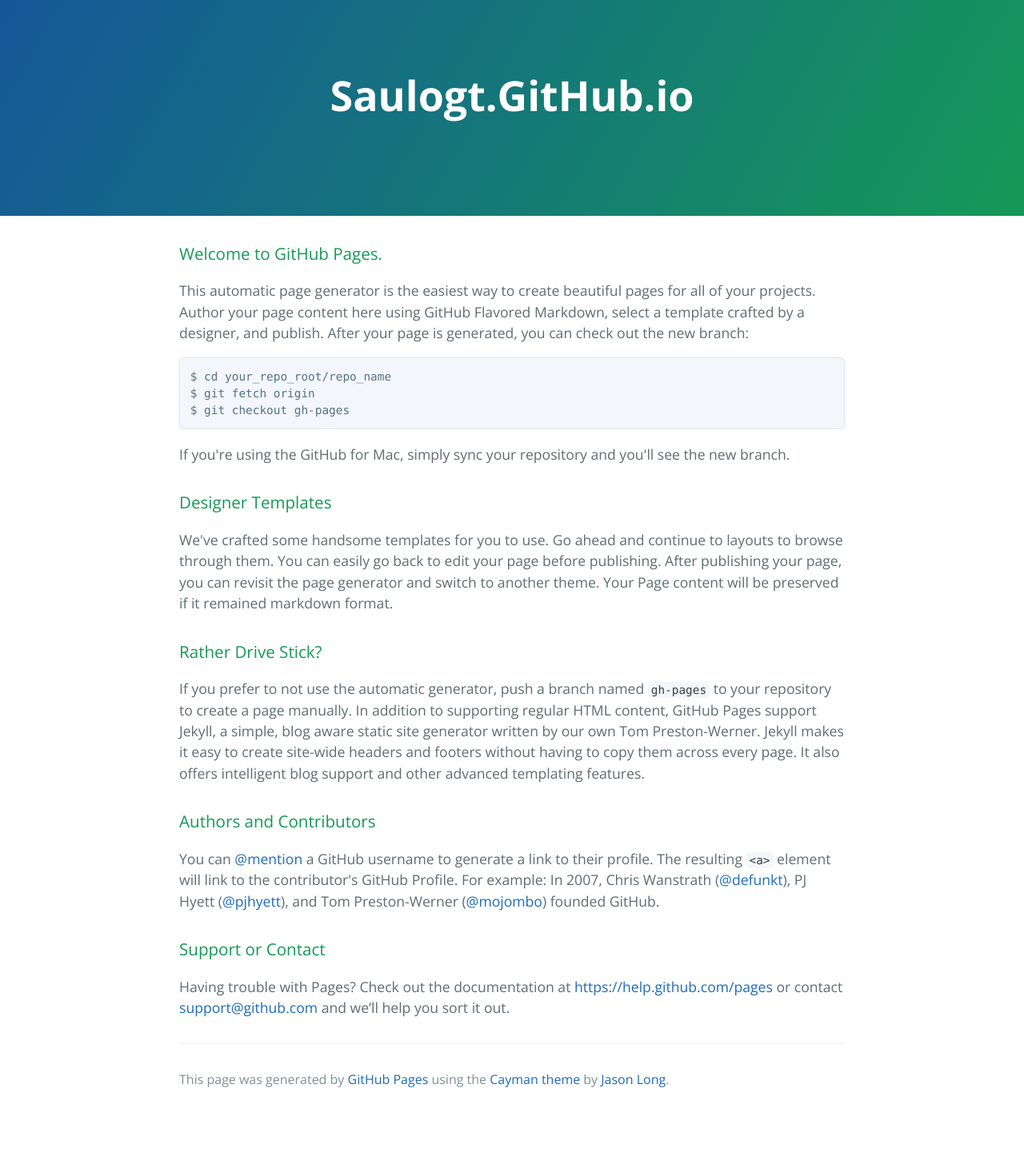
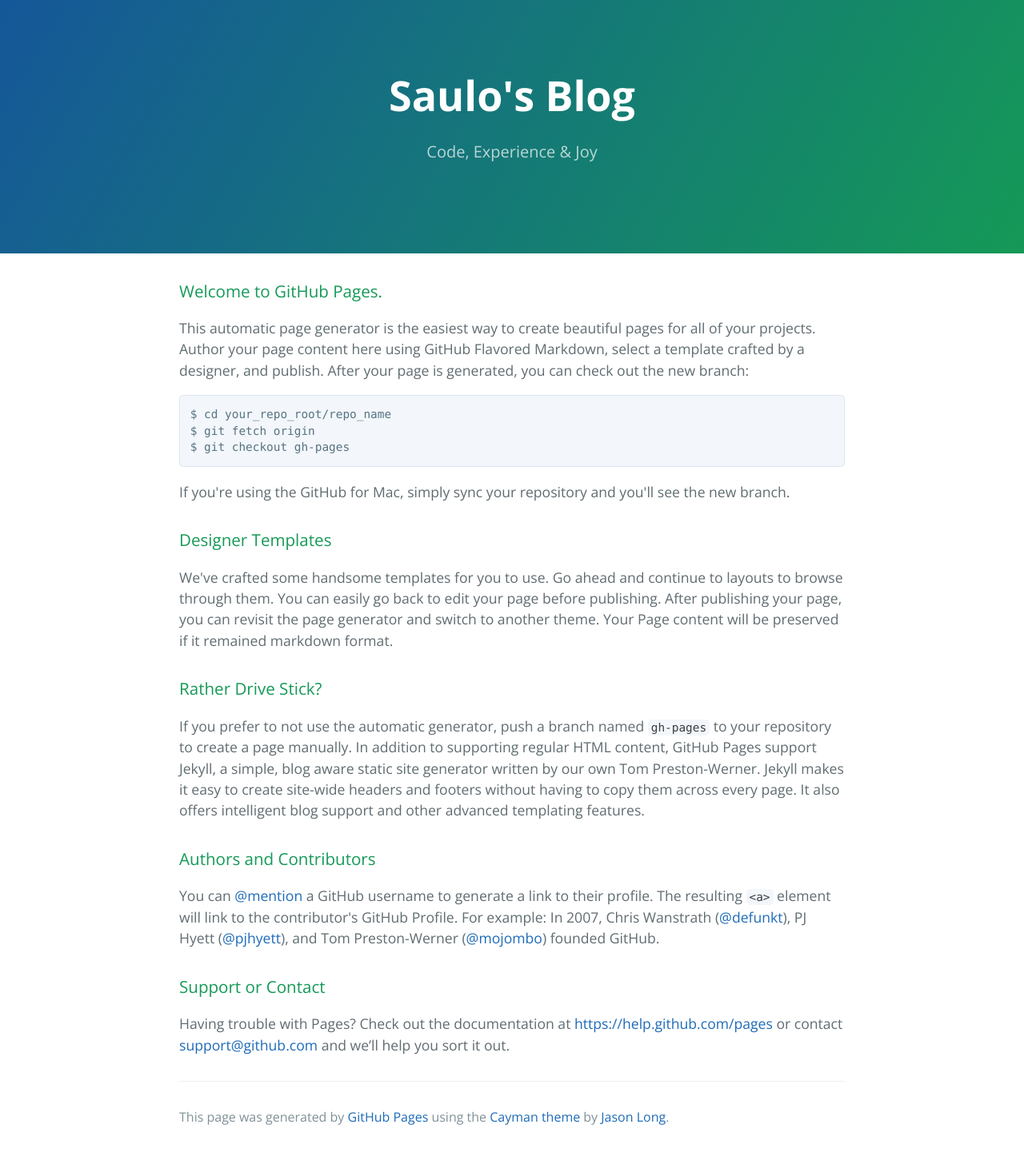
Before and after one commit to saulogt/saulogt.github.io, a Jekyll site: the page index.html, which Jekyll copies as it is, in a window 1280 px wide. Shown: the whole page at 80% size. Built offline with Jekyll 4.4.1, drawn with Linux system fonts in a browser that asks for light colours; before the commit the page ends 1394 px from its top, so only the background shows below that.

Commit message:
Replace master branch with page content via GitHub

```diff
--- a/index.html
+++ b/index.html
@@ -2,7 +2,7 @@
 <html lang="en-us">
   <head>
     <meta charset="UTF-8">
-    <title>Saulogt.GitHub.io by saulogt</title>
+    <title>Saulo&#39;s Blog by saulogt</title>
     <meta name="viewport" content="width=device-width, initial-scale=1">
     <link rel="stylesheet" type="text/css" href="stylesheets/normalize.css" media="screen">
     <link href='http://fonts.googleapis.com/css?family=Open+Sans:400,700' rel='stylesheet' type='text/css'>
@@ -11,8 +11,8 @@
   </head>
   <body>
     <section class="page-header">
-      <h1 class="project-name">Saulogt.GitHub.io</h1>
-      <h2 class="project-tagline"></h2>
+      <h1 class="project-name">Saulo&#39;s Blog</h1>
+      <h2 class="project-tagline">Code, Experience &amp; Joy</h2>
     </section>
 
     <section class="main-content">
```
Also changed, not shown: params.json (+1 -1 lines).
